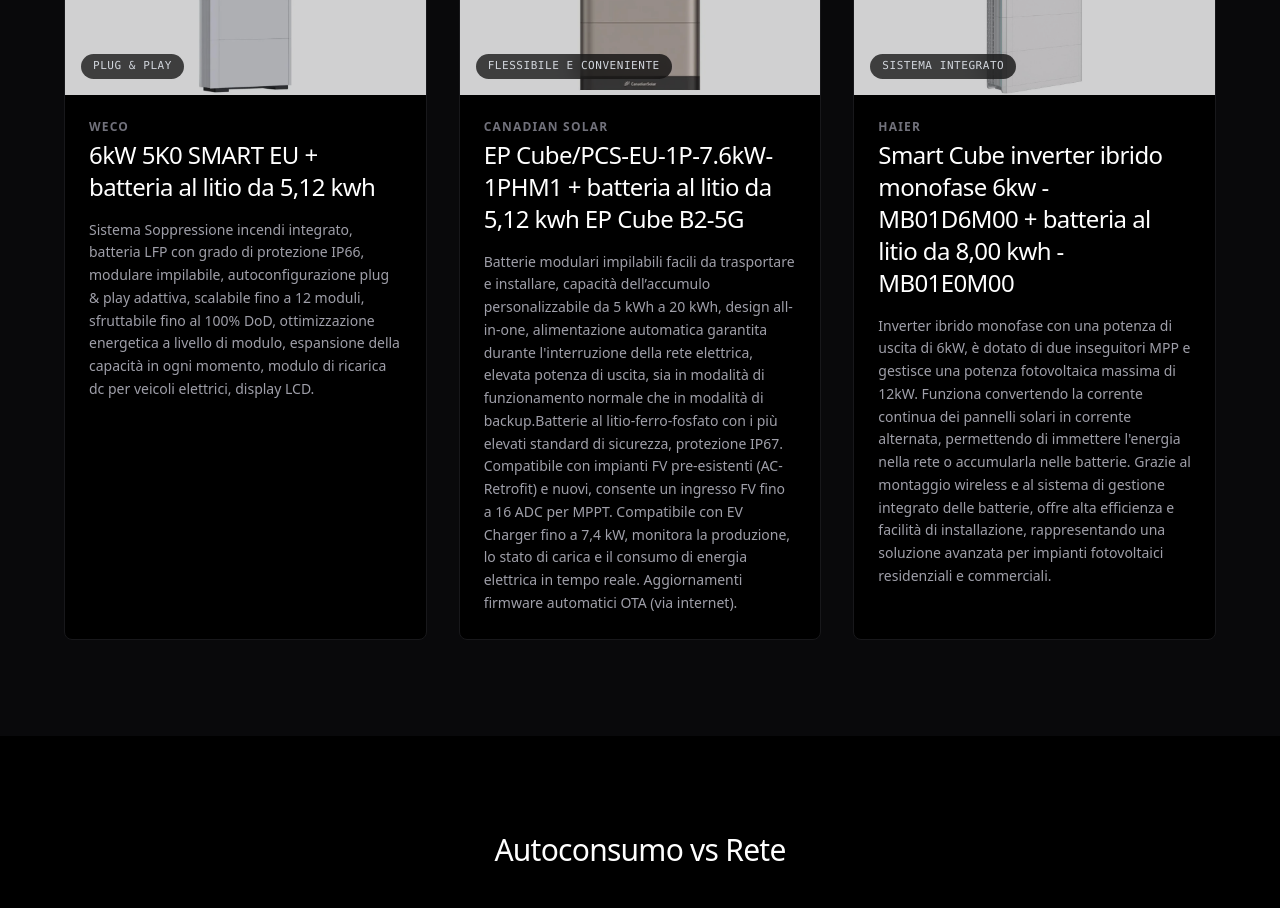
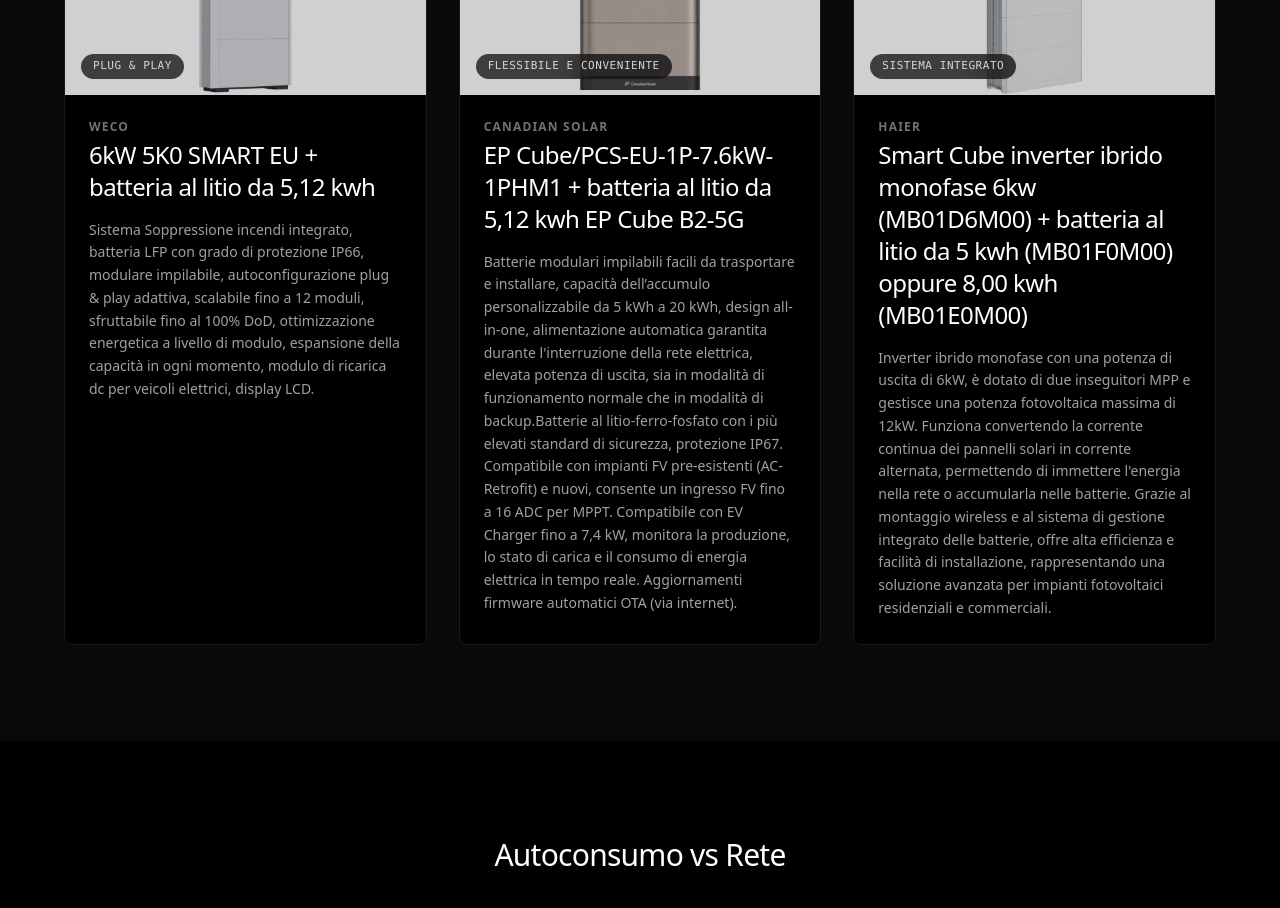
Before and after one commit to faccio-tutto/faccio-tutto, a Next.js app: page /accumulo in a window 1280 px wide. Shown: the part 3520-4428 px from the top of the page. Built offline with nearby package versions, Linux system fonts and the light colour scheme.

Commit message:
modifica descrizione impianto haier

```diff
--- a/app/accumulo/page.tsx
+++ b/app/accumulo/page.tsx
@@ -95,7 +95,7 @@ const brandSistemi = [
   },
   {
     brand: "Haier",
-    sistema: "Smart Cube inverter ibrido monofase 6kw - MB01D6M00 + batteria al litio da 8,00 kwh - MB01E0M00",
+    sistema: "Smart Cube inverter ibrido monofase 6kw (MB01D6M00) + batteria al litio da 5 kwh (MB01F0M00) oppure 8,00 kwh (MB01E0M00)",
     tag: "Sistema integrato",
     descrizione: "Inverter ibrido monofase con una potenza di uscita di 6kW, è dotato di due inseguitori MPP e gestisce una potenza fotovoltaica massima di 12kW. Funziona convertendo la corrente continua dei pannelli solari in corrente alternata, permettendo di immettere l'energia nella rete o accumularla nelle batterie. Grazie al montaggio wireless e al sistema di gestione integrato delle batterie, offre alta efficienza e facilità di installazione, rappresentando una soluzione avanzata per impianti fotovoltaici residenziali e commerciali.",
     image: "/images/haier-system.png",
```
